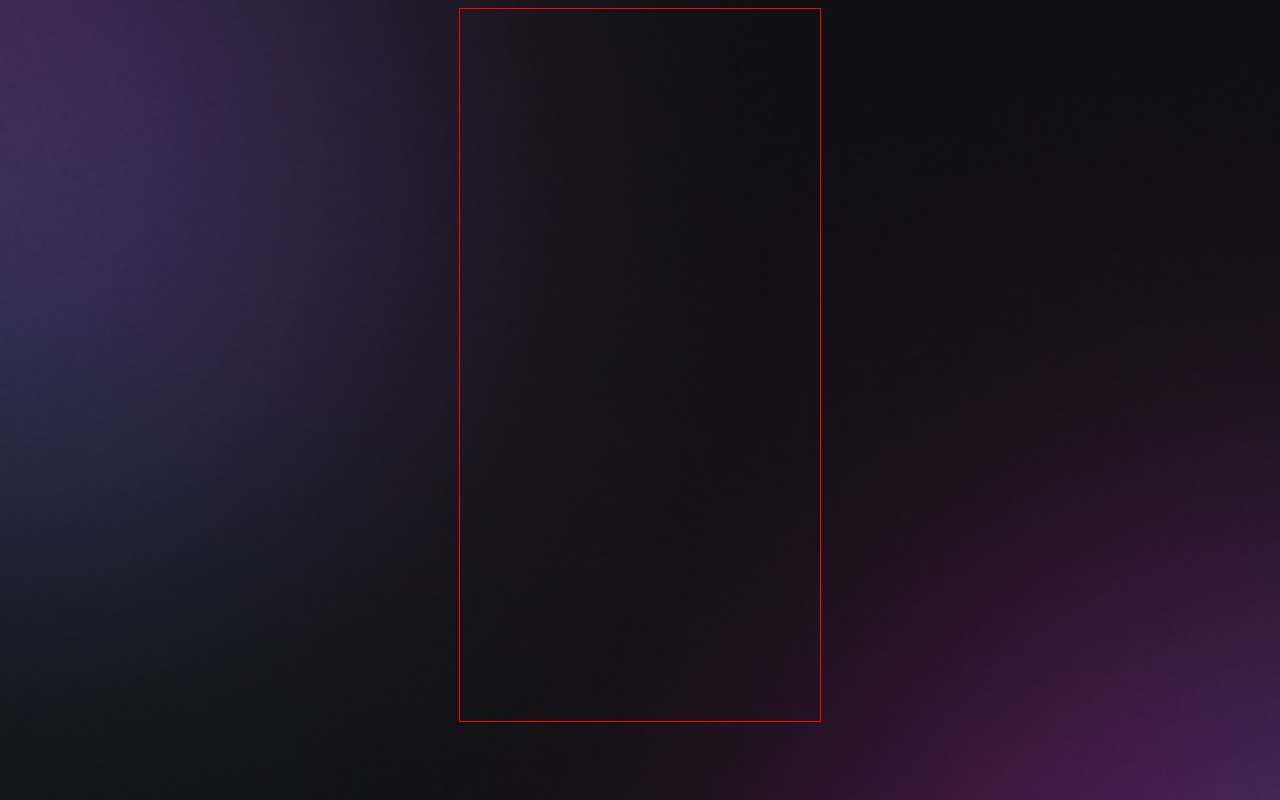
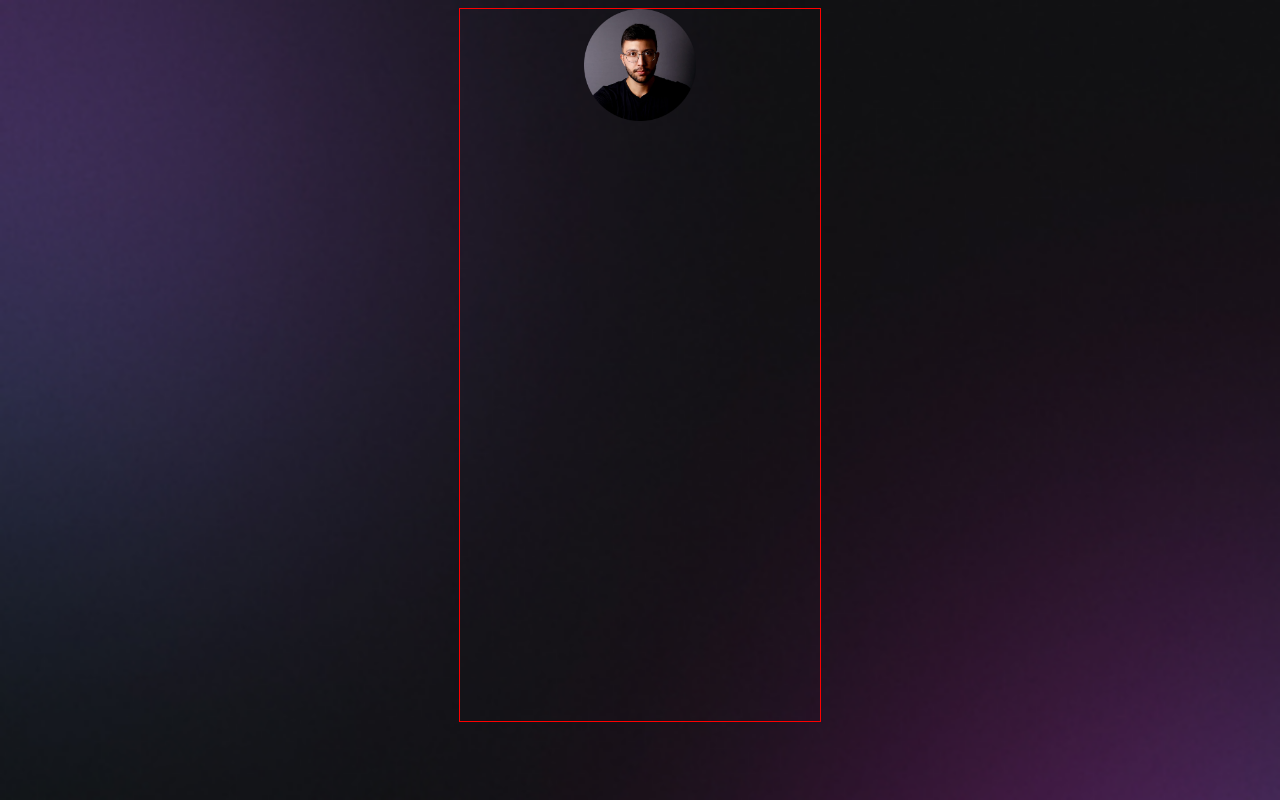
Before and after one commit to pedrophcs/DeveloperLinks, a plain HTML site: page index.html in a window 1280 px wide. Drawn offline with Linux system fonts and the light colour scheme.

Commit message:
I added and centered the main photo

```diff
--- a/index.html
+++ b/index.html
@@ -7,6 +7,10 @@
     <link rel="stylesheet" href="./style.css" />
   </head>
   <body>
-    <div id="container"></div>
+    <div id="container">
+      <div id="profile">
+        <img src="./assets/avatar.png" alt="Foto de Pedro usando óculos com camiseta preta" />
+      </div>
+    </div>
   </body>
 </html>
--- a/style.css
+++ b/style.css
@@ -9,3 +9,11 @@ body {
   border: 1px solid red;
   margin: auto;
 }
+
+#profile{
+  text-align: center;
+}
+
+#profile img{
+  width: 112px;
+}
```
